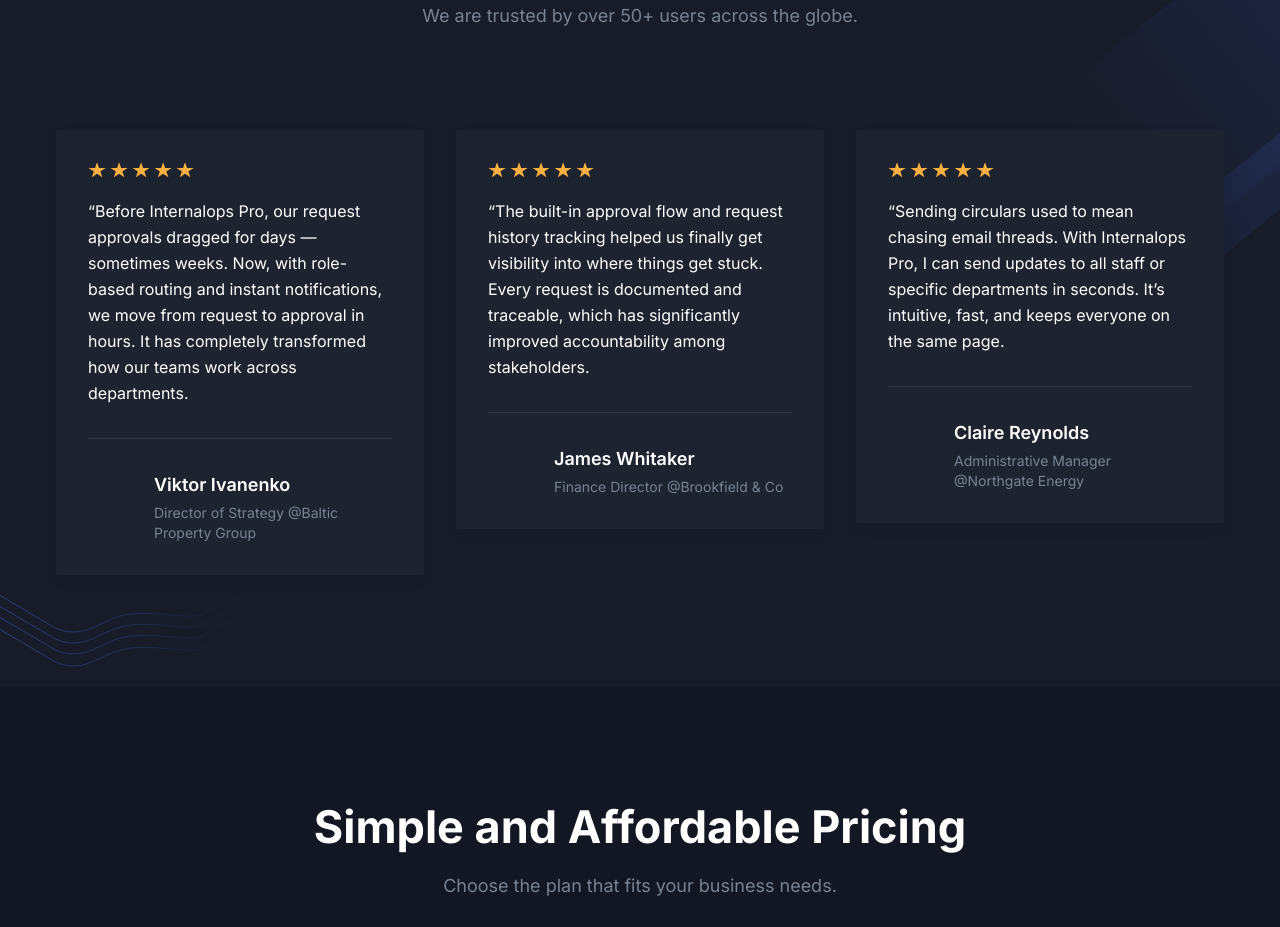
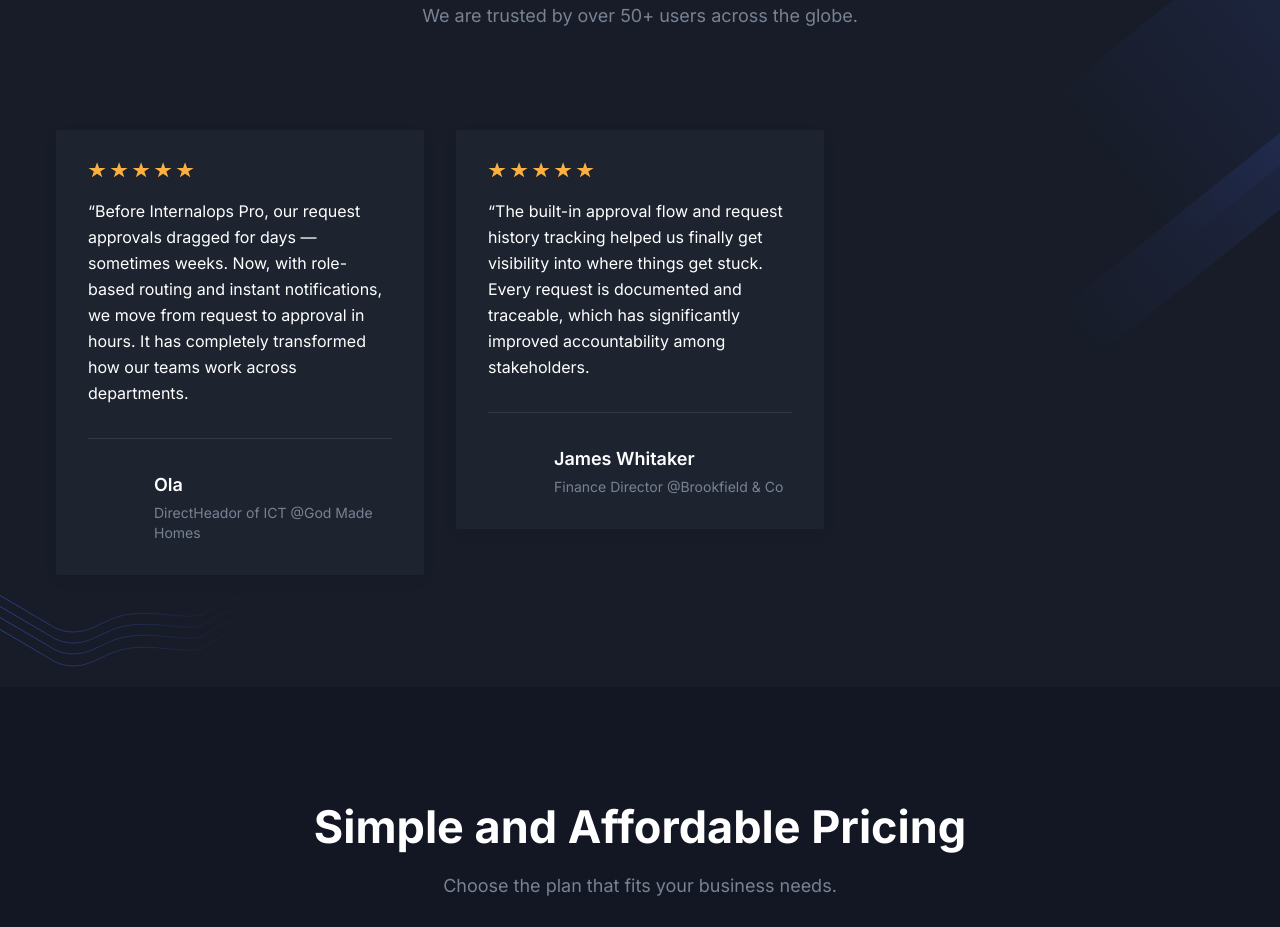
Before and after one commit to Nwachukwupgate/internalops, a Next.js app: page / in a window 1280 px wide. Shown: the part 4540-5467 px from the top of the page. Built offline with nearby package versions, Linux system fonts and the light colour scheme; no server answers.

Commit message:
update testimonial

```diff
--- a/components/Testimonials/index.tsx
+++ b/components/Testimonials/index.tsx
@@ -5,8 +5,8 @@
 const testimonialData: Testimonial[] = [
   {
     id: 1,
-    name: "Viktor Ivanenko",
-    designation: "Director of Strategy @Baltic Property Group",
+    name: "Ola",
+    designation: "DirectHeador of ICT @God Made Homes",
     content:
       "Before Internalops Pro, our request approvals dragged for days — sometimes weeks. Now, with role-based routing and instant notifications, we move from request to approval in hours. It has completely transformed how our teams work across departments.",
     image: "/images/testimonials/auth-01.png",
@@ -20,16 +20,7 @@
       "The built-in approval flow and request history tracking helped us finally get visibility into where things get stuck. Every request is documented and traceable, which has significantly improved accountability among stakeholders.",
     image: "/images/testimonials/auth-02.png",
     star: 5,
-  },
-  {
-    id: 3,
-    name: "Claire Reynolds",
-    designation: "Administrative Manager @Northgate Energy",
-    content:
-      "Sending circulars used to mean chasing email threads. With Internalops Pro, I can send updates to all staff or specific departments in seconds. It’s intuitive, fast, and keeps everyone on the same page.",
-    image: "/images/testimonials/auth-03.png",
-    star: 5,
-  },
+  }
 ];
 
 const Testimonials = () => {
```
